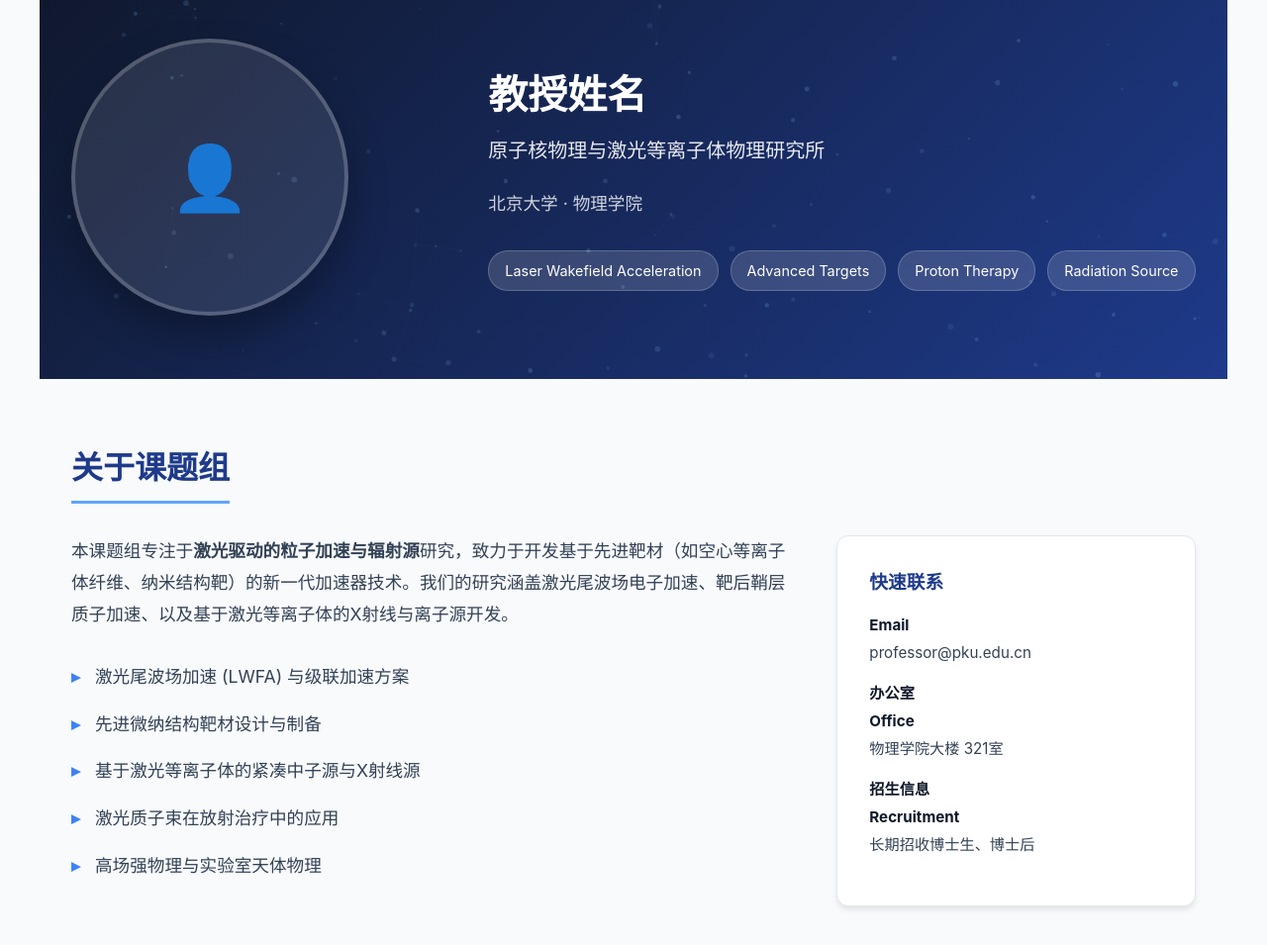
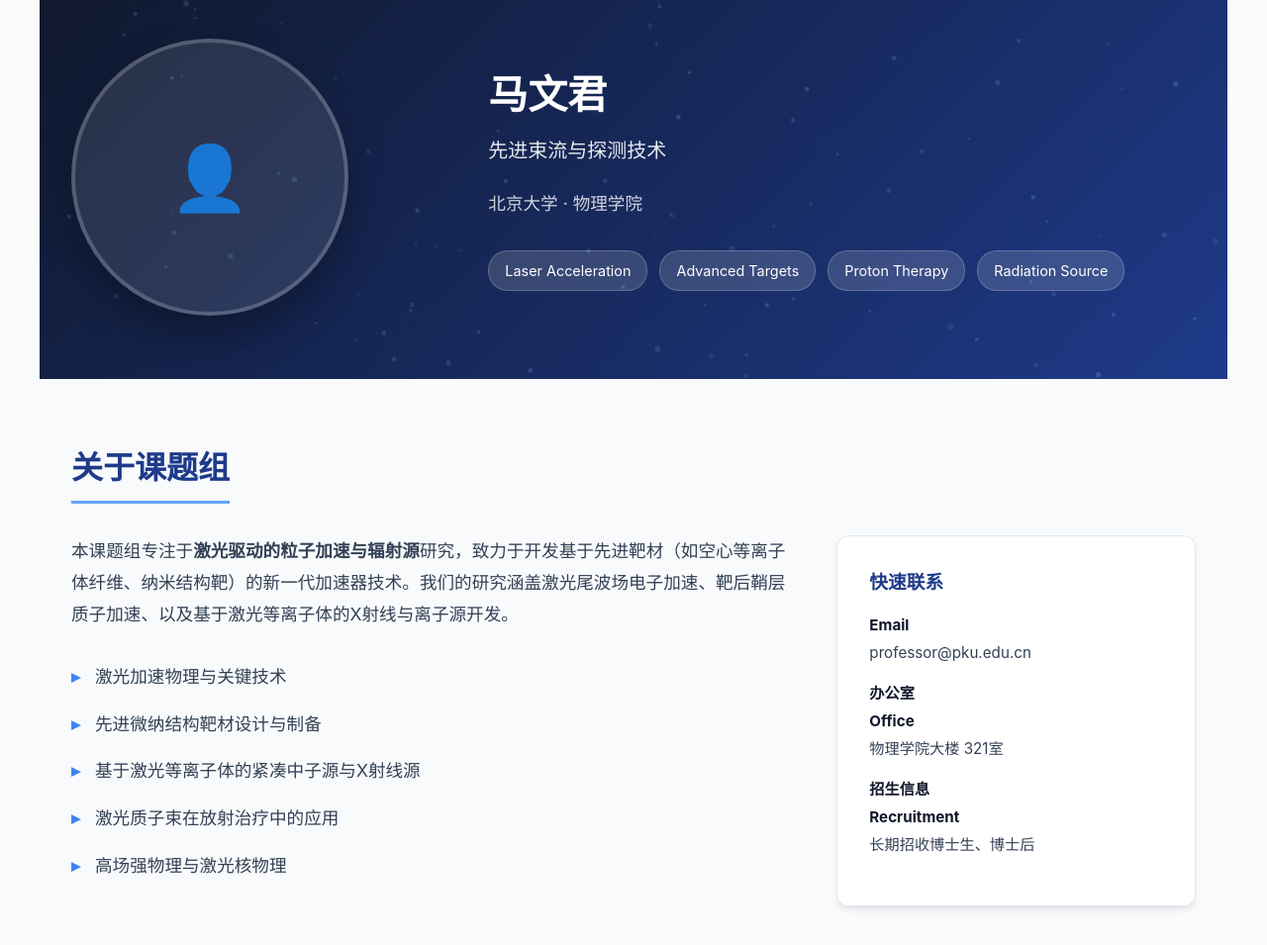
Before and after one commit to wjma-phy/my-academic-site, a plain HTML site: page index.html in a window 1280 px wide. Shown: the part 117-1072 px from the top of the page at 99% size. Drawn offline with Linux system fonts and the light colour scheme.

Commit message:
更新网页内容

```diff
--- a/index.html
+++ b/index.html
@@ -433,14 +433,14 @@
         <div class="hero-content">
             <div class="profile-img">👤</div>
             <div class="hero-text">
-                <h1 class="cn">教授姓名</h1>
-                <h1 class="en">Prof. Name</h1>
-                <div class="title cn">原子核物理与激光等离子体物理研究所</div>
-                <div class="title en">Institute of Nuclear & Laser-Plasma Physics</div>
+                <h1 class="cn">马文君</h1>
+                <h1 class="en">Prof. Wenjun Ma</h1>
+                <div class="title cn">先进束流与探测技术</div>
+                <div class="title en">Institute of Advanced Beam and Detection</div>
                 <div class="institution cn">北京大学 · 物理学院</div>
                 <div class="institution en">School of Physics, Peking University</div>
                 <div class="research-tags">
-                    <span class="tag">Laser Wakefield Acceleration</span>
+                    <span class="tag">Laser Acceleration</span>
                     <span class="tag">Advanced Targets</span>
                     <span class="tag">Proton Therapy</span>
                     <span class="tag">Radiation Source</span>
@@ -463,18 +463,18 @@
                 </p>
 
                 <ul class="interests-list cn">
-                    <li>激光尾波场加速 (LWFA) 与级联加速方案</li>
+                    <li>激光加速物理与关键技术</li>
                     <li>先进微纳结构靶材设计与制备</li>
                     <li>基于激光等离子体的紧凑中子源与X射线源</li>
                     <li>激光质子束在放射治疗中的应用</li>
-                    <li>高场强物理与实验室天体物理</li>
+                    <li>高场强物理与激光核物理</li>
                 </ul>
                 <ul class="interests-list en">
-                    <li>Laser Wakefield Acceleration (LWFA) & staged acceleration</li>
+                    <li>Laser Acceleration Physics and Technologies</li>
                     <li>Advanced micro/nano-structured target design</li>
                     <li>Compact neutron and X-ray sources</li>
                     <li>Clinical application of laser-driven protons</li>
-                    <li>High-field physics & laboratory astrophysics</li>
+                    <li>High-field physics & laser nuclear physics</li>
                 </ul>
             </div>
 
```
